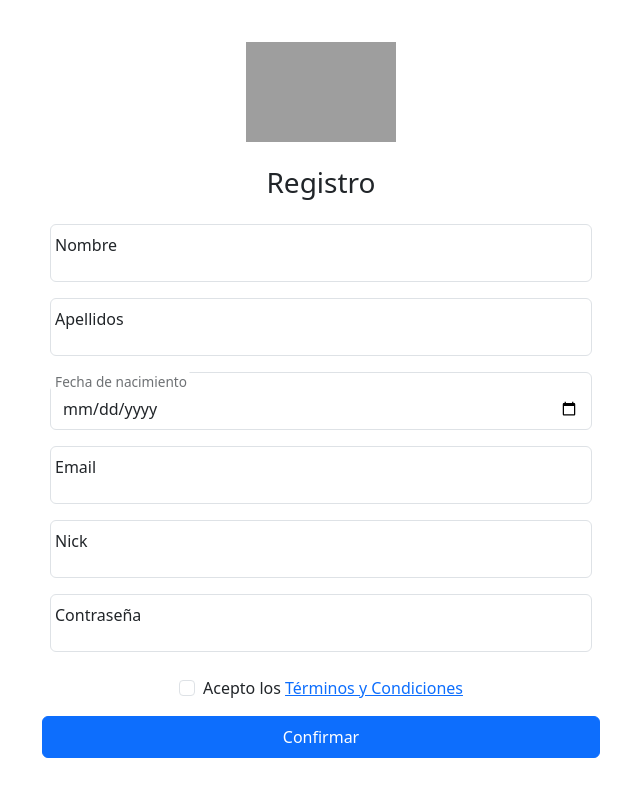
After one commit to YurikoSean/Proyecto_ForoUniversitario, a PHP site: the page made by vistas/home/registro.php in a window 1280 px wide. The commit adds this page. Shown: the whole page, without its empty margins (319-959 px from the left). Run offline with PHP 8.4, Linux system fonts and the light colour scheme; the template is opened without the code that fills it, so the values that code supplies are empty; some libraries are stand-ins or nearby versions; grey boxes are pictures that could not be loaded.

Commit message:
actaulizacion de archivos ERRORES

```diff
--- /dev/null
+++ b/assets/js/validacionRegistro.js
@@ -0,0 +1,64 @@
+document.addEventListener("DOMContentLoaded", function () {
+    document.querySelector("#registroForm").addEventListener("submit", function (event) {
+        event.preventDefault(); // Evita que el formulario se envíe automáticamente
+
+        let errores = [];
+        let nombre = document.getElementById("floatingName").value.trim();
+        let apellido = document.getElementById("floatingLastname").value.trim();
+        let nick = document.getElementById("floatingNick").value.trim();
+        let password = document.getElementById("floatingPassword").value.trim();
+        let fechaNacimiento = document.getElementById("floatingdate").value;
+        let checkTerminos = document.getElementById("flexCheckDefault").checked;
+
+        // Validacion del nombre y apellido (máx 30 caracteres)
+        if (nombre.length > 30) errores.push("El nombre debe tener máximo 30 caracteres.");
+        if (apellido.length > 30) errores.push("El apellido debe tener máximo 30 caracteres.");
+
+        // Validacion de la contraseña (solo alfanumérica)
+        if (!/^[a-zA-Z]+/.test(nombre&&apellido)) {
+            errores.push("La el nombre y apellido solo puede ser de la A - Z...");
+        }
+
+        // Validacion de Nick (solo letras y números, sin espacios, máx 10 caracteres)
+        if (!/^[a-zA-Z0-9]{1,10}$/.test(nick)) {
+            errores.push("El nick debe tener máximo 10 caracteres, solo letras y números, sin espacios.");
+        }
+
+        // Validacion de la contraseña (solo alfanumérica)
+        if (!/^[a-zA-Z0-9]+$/.test(password)) {
+            errores.push("La contraseña debe ser alfanumérica (sin símbolos ni espacios).");
+        }
+
+        // Validacion de la edad mínima de 18 años
+        let fechaNacimientoObj = new Date(fechaNacimiento);
+        let fechaActual = new Date();
+        let edad = fechaActual.getFullYear() - fechaNacimientoObj.getFullYear();
+
+        // Ajuste por mes/día
+        if (fechaActual.getMonth() < fechaNacimientoObj.getMonth() ||
+           (fechaActual.getMonth() === fechaNacimientoObj.getMonth() && fechaActual.getDate() < fechaNacimientoObj.getDate())) {
+            edad--;
+        }
+
+        if (edad < 18) {
+            errores.push("Debes tener al menos 18 años para registrarte.");
+        }
+
+        // Validar términos y condiciones
+        if (!checkTerminos) {
+            errores.push("Debes aceptar los términos y condiciones.");
+        }
+
+        // Mostrar errores o mensaje de éxito
+        if (errores.length > 0) {
+            alert(errores.join("\n")); // Muestra los errores en una alerta
+        } else {
+            alert("Registro exitoso ✅ \n Serás redirigido al inicio para iniciar sesión...");
+
+            // Redirige a index.php después de 2 segundos
+            setTimeout(() => {
+                window.location.href = "../index.php";
+            }, 2000);
+        }
+    });
+});
--- a/controladores/authControlador.php
+++ b/controladores/authControlador.php
@@ -0,0 +1 @@
+Manejo de inicio sesion y registro
--- a/controladores/postControlador.php
+++ b/controladores/postControlador.php
@@ -0,0 +1 @@
+Creación edicion y busqueda de post
--- a/controladores/temaControlador.php
+++ b/controladores/temaControlador.php
@@ -0,0 +1 @@
+Menao de temas
--- a/modelos/post.php
+++ b/modelos/post.php
@@ -1 +1 @@
-aqui va interaccion con los post
+aqui va interaccion con los post en la BD
--- a/vistas/home/index.php
+++ b/vistas/home/index.php
@@ -1,5 +1,3 @@
-<<<<<<< Updated upstream
-=======
 <!DOCTYPE html>
 <html lang="en">
 <head>
@@ -35,12 +33,12 @@
                 <input type="checkbox" value="remember-me"> Recuerdame
               </label>
             </div>
-            <a href="vistas/perfil.php" class="w-100 btn btn-lg btn-primary">Iniciar Sesión</a>
+            <a href="#" class="w-100 btn btn-lg btn-primary">Iniciar Sesión</a>
             <!--<button class="w-100 btn btn-lg btn-primary" type="submit">Sign up</button>-->
             <div class="d-flex justify-content-center align-items-center" style="margin: 0;">
                 <span class="fw-bold fs-5">o</span>
               </div>
-            <a href="../maquetacion/vistas/registro.php" class="w-100 btn btn-lg btn-secondary mt-3 text-center">Crear cuenta</a>
+            <a href="registro.php" class="w-100 btn btn-lg btn-secondary mt-3 text-center">Crear cuenta</a>
             <hr class="my-4">
             <small class="text-body-primary bs-light">Al hacer click acepta los terminos y condiciones.</small>
           </form>
--- /dev/null
+++ b/vistas/home/registro.php
@@ -0,0 +1,79 @@
+<!DOCTYPE html>
+<html lang="en">
+<head>
+    <meta charset="UTF-8">
+    <meta name="viewport" content="width=device-width, initial-scale=1.0">
+    <title>Registro</title>
+    <link href="https://cdn.jsdelivr.net/npm/bootstrap@5.3.3/dist/css/bootstrap.min.css" rel="stylesheet" integrity="sha384-QWTKZyjpPEjISv5WaRU9OFeRpok6YctnYmDr5pNlyT2bRjXh0JMhjY6hW+ALEwIH" crossorigin="anonymous">
+    <link rel="stylesheet" href="https://cdn.jsdelivr.net/npm/bootstrap-icons@1.7.2/font/bootstrap-icons.css">
+    <link rel="stylesheet" href="../css/estilos.css">
+</head>
+
+<body>
+
+<div class="container d-flex flex-column min-vh-100">
+<main class="form-signin w-50 m-auto">
+  <form id="registroForm" novalidate>
+    <div class="container text-center">
+      <div class="row">
+        <div class="col align-self-center">
+            <img class="mb-4" src="../img/robot_foro.png" alt="img logo" width="150" height="100">
+        <h1 class="h3 mb-3 fw-normal h1-new-user">Registro</h1>
+        </div>
+      </div>
+    </div>
+
+    <div class="form-floating p-2">
+      <input type="text" class="form-control" id="floatingName" name="nombre" placeholder="Name" required maxlength="30">
+      <label for="floatingName" >Nombre</label>
+    </div>
+    <div class="form-floating p-2">
+      <input type="text" class="form-control" id="floatingLastname" name="apellidos" placeholder="Lastname" required maxlength="30">
+      <label for="floatingLastname">Apellidos</label>
+    </div>
+    <div class="form-floating p-2">
+      <input type="date" class="form-control" id="floatingdate" name="fecha_nacimiento" required>
+      <label for="floatingdate">Fecha de nacimiento</label>
+    </div>
+    <div class="form-floating p-2">
+      <input type="email" class="form-control" id="floatingEmail" name="email" placeholder="name@example.com" required>
+      <label for="floatingEmail">Email</label>
+    </div>
+    <div class="form-floating p-2">
+      <input type="text" class="form-control" id="floatingNick" name="nick" placeholder="Nickname" required minlength="6" maxlength="10">
+      <label for="floatingNick">Nick</label>
+    </div>
+    <div class="form-floating p-2">
+      <input type="password" class="form-control" id="floatingPassword" name="contrasena" placeholder="Password" required>
+      <label for="floatingPassword">Contraseña</label>
+    </div>
+
+    <div class="container text-center">
+      <div class="row justify-content-md-center">
+        <div class="col-md-auto align-self-center">
+          <div class="form-check my-3">
+            <input class="form-check-input" type="checkbox" value="remember-me" id="flexCheckDefault" required>
+            <label class="form-check-label" for="flexCheckDefault">
+              Acepto los <a href="terminos.html" target="_blank">Términos y Condiciones </a>
+            </label>
+          </div>
+        </div>
+      </div>
+  </div>
+  <button class="btn btn-primary w-100 py-2" type="submit">Confirmar</button>
+  </form>
+</main>
+</div>
+
+<?php
+
+/* FOOTER */
+    require_once ("inc/footer.php");
+
+?>
+<!--Script rEgistro-->
+<script src="..//js/validacionRegistro.js"></script>
+<!--Script bootstrap-->
+<script src="https://cdn.jsdelivr.net/npm/bootstrap@5.3.3/dist/js/bootstrap.bundle.min.js" integrity="sha384-YvpcrYf0tY3lHB60NNkmXc5s9fDVZLESaAA55NDzOxhy9GkcIdslK1eN7N6jIeHz" crossorigin="anonymous"></script>
+</body>
+</html>
--- a/vistas/perfil/index.php
+++ b/vistas/perfil/index.php
@@ -0,0 +1 @@
+vista perfil
--- a/vistas/post/buscarPost.php
+++ b/vistas/post/buscarPost.php
@@ -0,0 +1 @@
+visualizar busquedas
```
Also changed, not shown: inc/contacto.php (added, +53 -0 lines).
